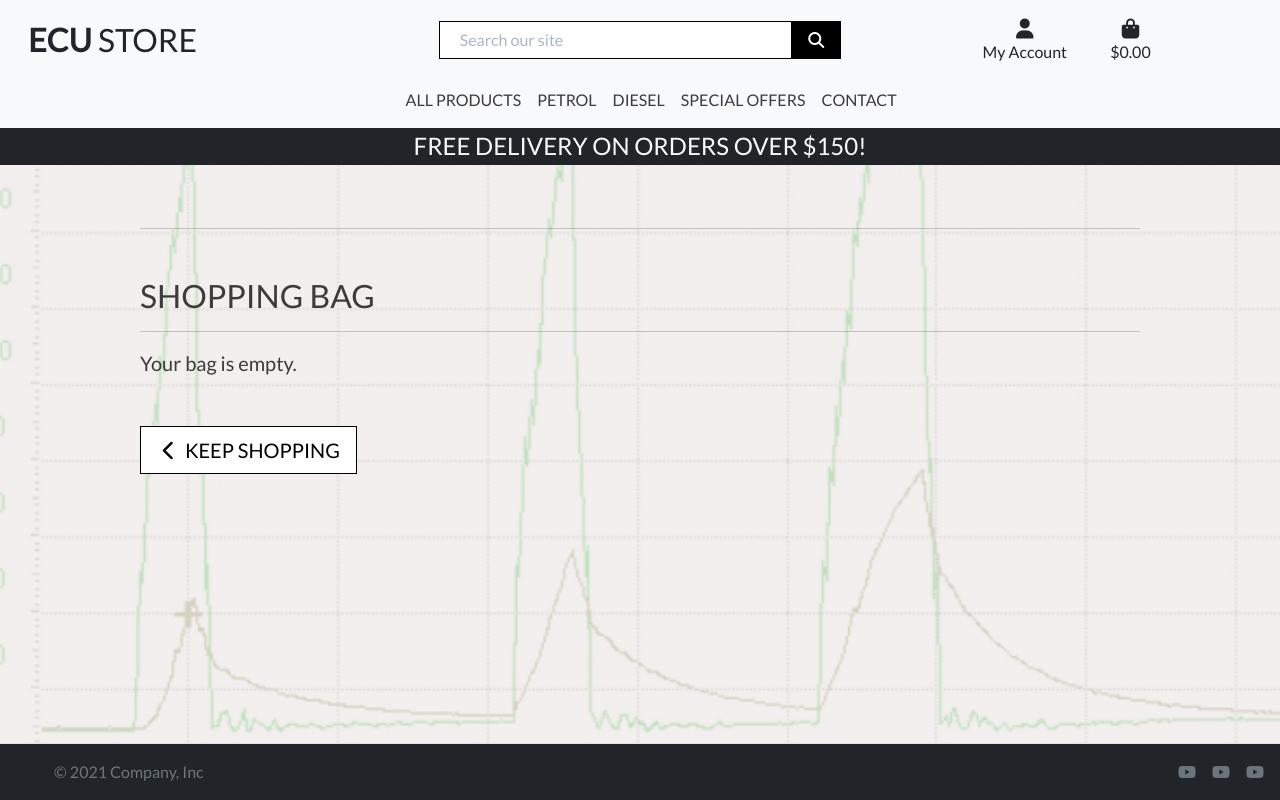
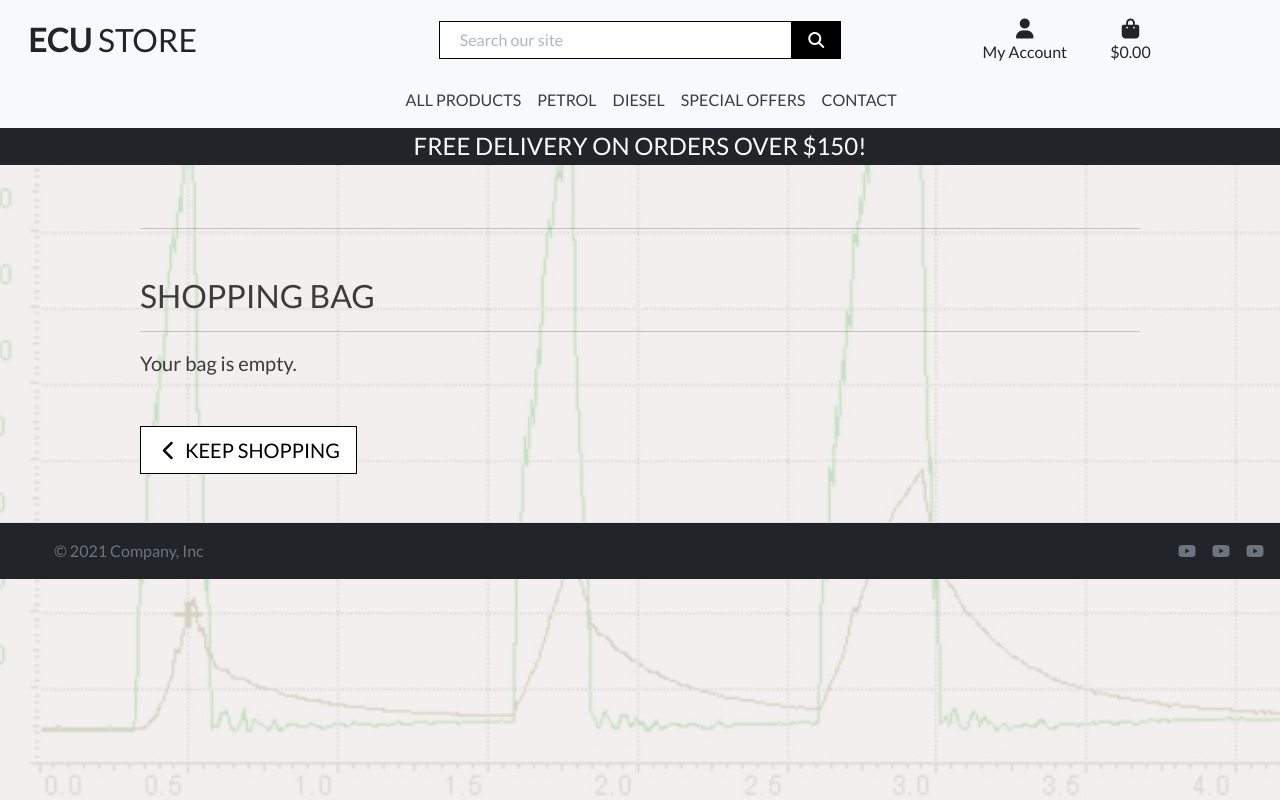
Before and after one commit to Code-Institute-Submissions/M-E-C-20-ECU-store_OctResub, a Django app: page /bag/ in a window 1280 px wide. Run offline with Django 3.2, Linux system fonts and the light colour scheme; some libraries are stand-ins or nearby versions.

Commit message:
Remove sticky footer

```diff
--- a/templates/base.html
+++ b/templates/base.html
@@ -149,7 +149,7 @@
     {% block content %}
     {% endblock %}
 
-    <footer class="d-flex flex-wrap justify-content-between align-items-center py-3 px-3 border-top bg-dark text-light fixed-bottom">
+    <footer class="d-flex flex-wrap justify-content-between align-items-center py-3 px-3 border-top bg-dark text-light">
       <div class="col-md-4 d-flex align-items-center">
         <a href="/" class="mb-3 me-2 mb-md-0 text-muted text-decoration-none lh-1">
           <svg class="bi" width="30" height="24"><use xlink:href="#bootstrap"></use></svg>
```
